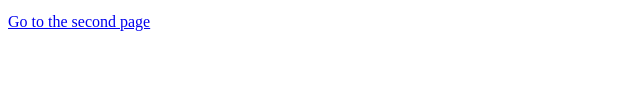
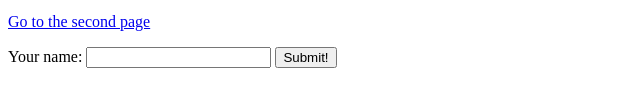
Before and after one commit to mboyas/hello-html, a plain HTML site: page index.html in a window 1280 px wide. Shown: the part 491-598 px from the top of the page, without its empty margins (0-640 px from the left). Drawn offline with Linux system fonts and the light colour scheme.

Commit message:
completed assignment

```diff
--- a/index.html
+++ b/index.html
@@ -4,7 +4,9 @@
 
     </head>
     <body>
-        <h1>Hello! This is my website!</h1>
+        <h1>
+            Hello! This is my website!
+        </h1>
 
         <p><strong>Isn't it</strong> <em>awesome?</em></p>
 
@@ -20,5 +22,12 @@
         <p>
             <a href = "page2.html">Go to the second page</a>
         </p>
+
+        <form action="thanks.html">
+            <label for="name">Your name:</label>
+            <input type="text" name="name" id="name">
+            <button> Submit!</button>
+        </form>
+
     </body>
 </html>
```
Also changed, not shown: thanks.html (added, +12 -0 lines).
